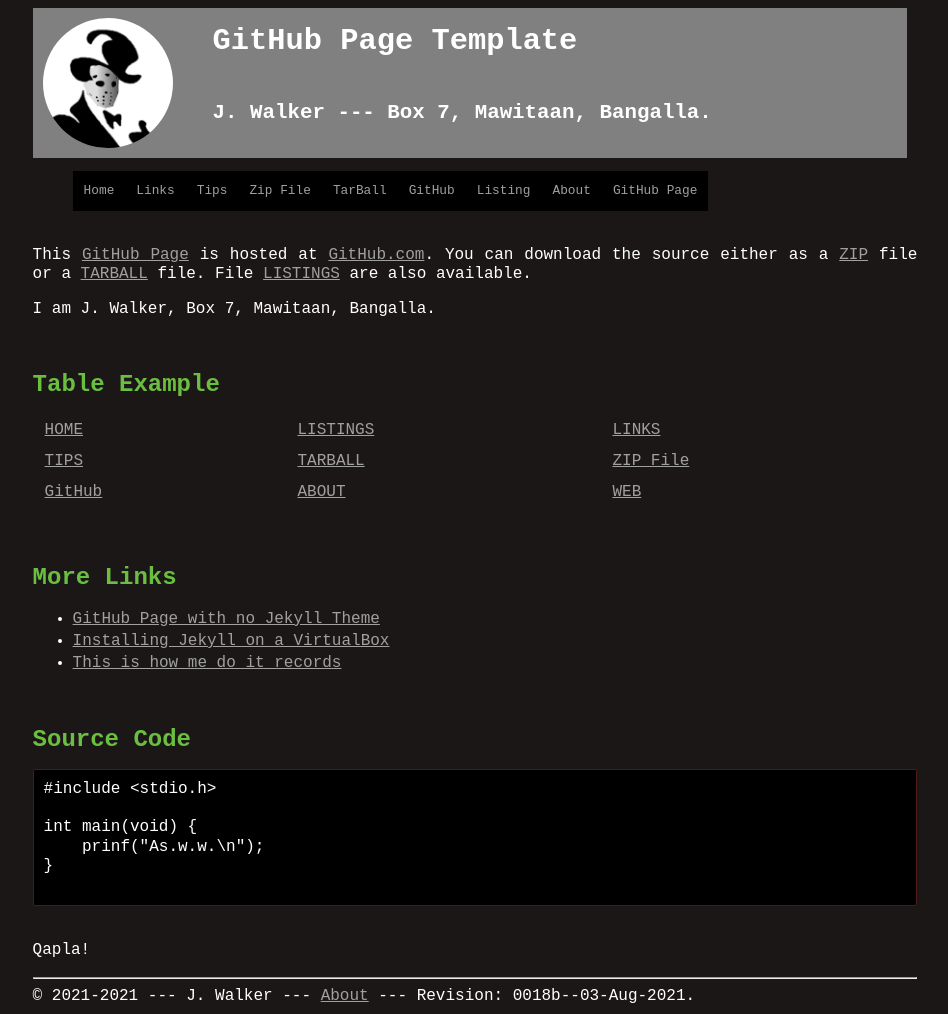
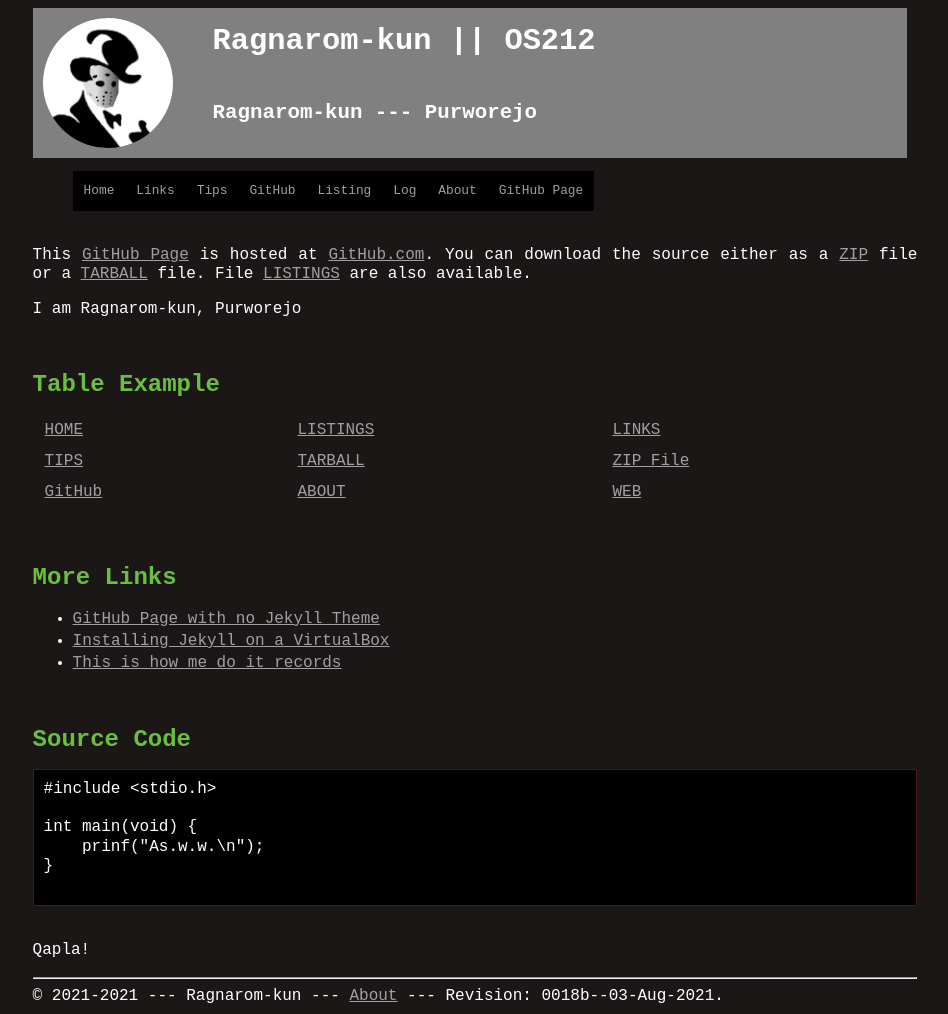
Before and after one commit to Ragnarom-kun/os212, a Jekyll site: the page built from index.md, in a window 1280 px wide. Shown: the whole page, without its empty margins (165-1113 px from the left). Built offline with Jekyll 4.4.1, drawn with Linux system fonts in a browser that asks for light colours.

Commit message:
Update _config.yml

```diff
--- a/_config.yml
+++ b/_config.yml
@@ -2,7 +2,7 @@
 copyright:   "2021-2021"
 description:
   This is a
-  GitHub Page Template
+  GitHub Page for OS212
 disclaimer:
   I have spoken.
 keywords:    "jekyll, testing"
@@ -13,22 +13,20 @@
   link:      "/LINKS/"
 - navbar:    "Tips"
   link:      "/TIPS/"
-- navbar:    "Zip File"
-  link:      "/template.zip"
-- navbar:    "TarBall"
-  link:      "/template.tar.bz2"
 - navbar:    "GitHub"
-  link:      "https://github.com/ThisIsHowMeDoIt/template/"
+  link:      "https://github.com/Ragnarom-kun/os212"
 - navbar:    "Listing"
   link:      "/000.html"
+- navbar:    "Log"
+  link:      "https://ragnarom-kun.github.io/os212/TXT/mylog.txt"
 - navbar:    "About"
   link:      "/ABOUT/"
 - navbar:    "GitHub Page"
   link:      "https://template.vlsm.org/"
-title:       "GitHub Page Template"
+title:       "Ragnarom-kun || OS212"
 lang:        "en-US"
-author:      "J. Walker"
-address:     "Box 7, Mawitaan, Bangalla."
+author:      "Ragnarom-kun"
+address:     "Purworejo"
 sitemap:     "true"
 markdown:    "kramdown"
 defaults:
@@ -45,4 +43,4 @@
 
 urlweb:           "https://template.vlsm.org/"
 urlcontact:       "TBA"
-urlgithub:        "https://github.com/ThisIsHowMeDoIt/template"
+urlgithub:        "https://github.com/Ragnarom-kun/os212"
```
